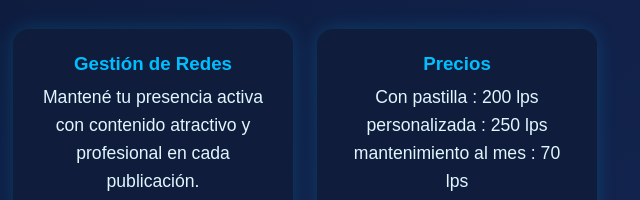
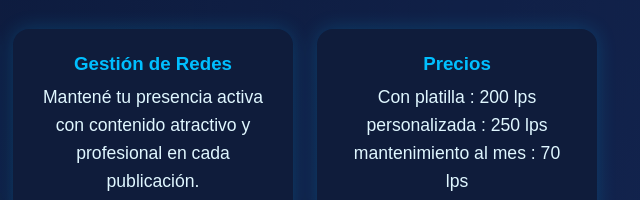
Before and after one commit to dereckrodas08-cpu/Shadowbit, a plain HTML site: page index.html in a window 1280 px wide. Shown: the part 920-1120 px from the top of the page, 639-1279 px from the left. Drawn offline with Linux system fonts and the light colour scheme.

Commit message:
Actualizar index.html

```diff
--- a/index.html
+++ b/index.html
@@ -43,7 +43,7 @@
 
       <div class="card">
         <h3>Precios</h3>
-        <p>Con pastilla : 200 lps</p>
+        <p>Con platilla : 200 lps</p>
         <p>personalizada : 250 lps<p>
         <p>mantenimiento al mes : 70 lps<p>
       </div>
```
